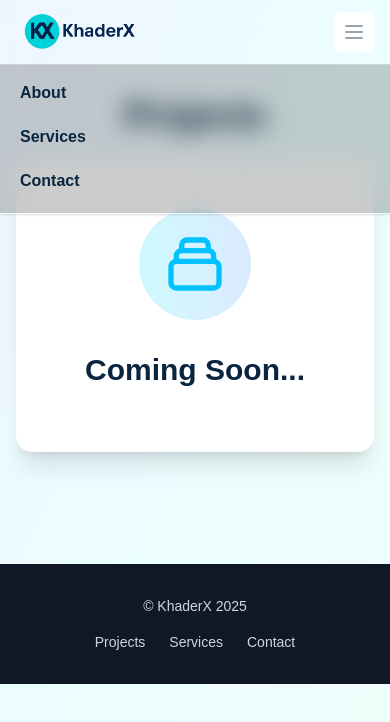
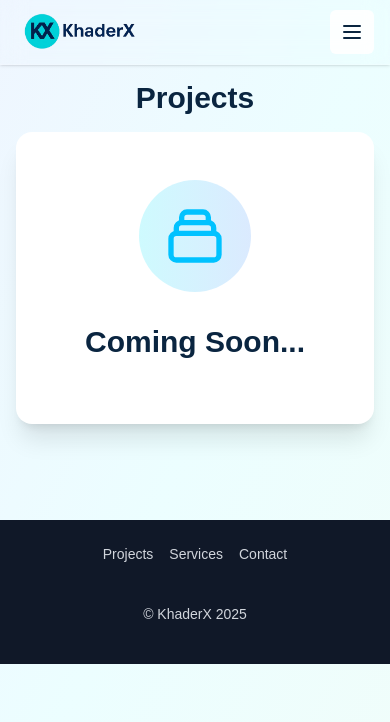
Before and after one commit to KhaderX-com/khaderx-site, a Next.js app: page /projects in a window 390 px wide. Shown: the top 722 px of the page. Built offline with nearby package versions, Linux system fonts and the light colour scheme.

Commit message:
Refactor code structure for improved readability and maintainability

```diff
--- a/src/app/contact/page.tsx
+++ b/src/app/contact/page.tsx
@@ -6,10 +6,10 @@ export default function Contact() {
         <div className="min-h-screen bg-gradient-to-br from-blue-50 via-cyan-50 to-teal-50">
             <Navbar />
 
-            <main className="container mx-auto px-4 py-12 pt-24 max-w-6xl">
+            <main className="container mx-auto px-4 sm:px-6 lg:px-8 py-8 sm:py-12 pt-20 sm:pt-24 max-w-6xl">
                 {/* Header Section */}
                 <div className="text-center mb-12">
-                    <h1 className="text-4xl md:text-5xl font-bold text-[#0A2540] mb-4">
+                    <h1 className="text-3xl sm:text-4xl md:text-5xl font-bold text-[#0A2540] mb-4">
                         Contact & About
                     </h1>
                     <p className="text-lg text-gray-600 max-w-2xl mx-auto mb-8">
--- a/src/app/globals.css
+++ b/src/app/globals.css
@@ -3,9 +3,6 @@
 :root {
   --background: #ffffff;
   --foreground: #171717;
-}
-
-@theme inline {
   --color-background: var(--background);
   --color-foreground: var(--foreground);
   --font-sans: var(--font-geist-sans);
@@ -39,13 +36,43 @@ img {
   zoom: 1 !important;
 }
 
-/* Hero background without zoom/scaling */
+/* Hero background without zoom/scaling - mobile-friendly */
 .hero-background {
   background-image: url('/images/hero/hero-airplane-cyan.png');
   background-size: cover;
   background-position: center center;
   background-repeat: no-repeat;
-  background-attachment: fixed;
+  /* Remove fixed attachment for mobile compatibility */
+  background-attachment: scroll;
   image-rendering: -webkit-optimize-contrast;
   image-rendering: auto;
 }
+
+/* Fixed attachment only on larger screens */
+@media (min-width: 768px) {
+  .hero-background {
+    background-attachment: fixed;
+  }
+}
+
+/* Ensure smooth scrolling on mobile */
+@media (max-width: 767px) {
+  html {
+    scroll-behavior: smooth;
+  }
+
+  /* Prevent horizontal overflow */
+  body {
+    overflow-x: hidden;
+  }
+}
+
+/* Touch-friendly tap targets */
+@media (max-width: 768px) {
+
+  button,
+  a {
+    min-height: 44px;
+    min-width: 44px;
+  }
+}
--- a/src/app/projects/page.tsx
+++ b/src/app/projects/page.tsx
@@ -6,10 +6,10 @@ export default function Projects() {
         <div className="min-h-screen bg-gradient-to-br from-blue-50 via-cyan-50 to-teal-50">
             <Navbar />
 
-            <main className="container mx-auto px-4 py-12 pt-24 max-w-4xl">
+            <main className="container mx-auto px-4 sm:px-6 lg:px-8 py-8 sm:py-12 pt-20 sm:pt-24 max-w-4xl">
                 {/* Header Section */}
                 <div className="text-center mb-16">
-                    <h1 className="text-4xl md:text-5xl font-bold text-[#0A2540] mb-6">
+                    <h1 className="text-3xl sm:text-4xl md:text-5xl font-bold text-[#0A2540] mb-4 sm:mb-6">
                         Projects
                     </h1>
 
--- a/src/app/services/page.tsx
+++ b/src/app/services/page.tsx
@@ -6,10 +6,10 @@ export default function Services() {
         <div className="min-h-screen bg-gradient-to-br from-blue-50 via-cyan-50 to-teal-50">
             <Navbar />
 
-            <main className="container mx-auto px-4 py-12 pt-24 max-w-4xl">
+            <main className="container mx-auto px-4 sm:px-6 lg:px-8 py-8 sm:py-12 pt-20 sm:pt-24 max-w-4xl">
                 {/* Header Section */}
                 <div className="text-center mb-16">
-                    <h1 className="text-4xl md:text-5xl font-bold text-[#0A2540] mb-6">
+                    <h1 className="text-3xl sm:text-4xl md:text-5xl font-bold text-[#0A2540] mb-4 sm:mb-6">
                         Services
                     </h1>
 
--- a/src/components/Footer.tsx
+++ b/src/components/Footer.tsx
@@ -7,30 +7,30 @@ interface FooterProps {
 export default function Footer({ className = '' }: FooterProps) {
     return (
         <footer className={`bg-gray-900 text-white ${className}`}>
-            <div className="max-w-7xl mx-auto px-4 sm:px-6 lg:px-8 py-8">
-                <div className="flex flex-col md:flex-row justify-between items-center space-y-4 md:space-y-0">
+            <div className="max-w-7xl mx-auto px-4 sm:px-6 lg:px-8 py-6 sm:py-8">
+                <div className="flex flex-col sm:flex-row justify-between items-center space-y-4 sm:space-y-0 gap-4">
                     {/* Copyright */}
-                    <div className="text-sm text-gray-300">
+                    <div className="text-sm sm:text-base text-gray-300 order-2 sm:order-1">
                         © KhaderX 2025
                     </div>
 
                     {/* Navigation Links */}
-                    <div className="flex space-x-6">
+                    <div className="flex flex-wrap justify-center sm:justify-end gap-4 sm:gap-6 order-1 sm:order-2">
                         <Link
                             href="/projects"
-                            className="text-gray-300 hover:text-white text-sm font-medium transition-colors duration-200"
+                            className="text-gray-300 hover:text-white text-sm sm:text-base font-medium transition-colors duration-200 hover:underline underline-offset-4"
                         >
                             Projects
                         </Link>
                         <Link
                             href="/services"
-                            className="text-gray-300 hover:text-white text-sm font-medium transition-colors duration-200"
+                            className="text-gray-300 hover:text-white text-sm sm:text-base font-medium transition-colors duration-200 hover:underline underline-offset-4"
                         >
                             Services
                         </Link>
                         <Link
                             href="/contact"
-                            className="text-gray-300 hover:text-white text-sm font-medium transition-colors duration-200"
+                            className="text-gray-300 hover:text-white text-sm sm:text-base font-medium transition-colors duration-200 hover:underline underline-offset-4"
                         >
                             Contact
                         </Link>
--- a/src/components/Navbar.tsx
+++ b/src/components/Navbar.tsx
@@ -1,11 +1,19 @@
+'use client';
+
 import Image from 'next/image';
 import Link from 'next/link';
+import { useState } from 'react';
 
 interface NavbarProps {
     className?: string;
 }
 
 export default function Navbar({ className = '' }: NavbarProps) {
+    const [isMenuOpen, setIsMenuOpen] = useState(false);
+
+    const toggleMenu = () => {
+        setIsMenuOpen(!isMenuOpen);
+    };
     return (
         <nav className={`fixed top-0 left-0 w-full bg-transparent backdrop-blur-md shadow-sm border-b border-white/20 z-50 ${className}`}>
             <div className="max-w-7xl mx-auto px-4 sm:px-6 lg:px-8">
@@ -52,8 +60,9 @@ export default function Navbar({ className = '' }: NavbarProps) {
                     <div className="md:hidden">
                         <button
                             type="button"
-                            className="bg-white rounded-md p-2 inline-flex items-center justify-center text-gray-400 hover:text-gray-500 hover:bg-gray-100 focus:outline-none focus:ring-2 focus:ring-inset focus:ring-blue-500"
-                            aria-expanded="false"
+                            onClick={toggleMenu}
+                            className="bg-white/90 backdrop-blur-sm rounded-md p-2 inline-flex items-center justify-center text-[#0A2540] hover:text-[#00C2FF] hover:bg-white transition-colors duration-200 focus:outline-none focus:ring-2 focus:ring-inset focus:ring-blue-500"
+                            {...(isMenuOpen && { 'aria-expanded': true })}
                         >
                             <span className="sr-only">Open main menu</span>
                             {/* Hamburger icon */}
@@ -69,7 +78,7 @@ export default function Navbar({ className = '' }: NavbarProps) {
                                     strokeLinecap="round"
                                     strokeLinejoin="round"
                                     strokeWidth={2}
-                                    d="M4 6h16M4 12h16M4 18h16"
+                                    d={isMenuOpen ? "M6 18L18 6M6 6l12 12" : "M4 6h16M4 12h16M4 18h16"}
                                 />
                             </svg>
                         </button>
@@ -78,28 +87,33 @@ export default function Navbar({ className = '' }: NavbarProps) {
             </div>
 
             {/* Mobile menu, show/hide based on menu state */}
+            {isMenuOpen && (
                 <div className="md:hidden">
-                <div className="px-2 pt-2 pb-3 space-y-1 sm:px-3 bg-black/20 backdrop-blur-md border-t border-white/20">
+                    <div className="px-2 pt-2 pb-3 space-y-1 sm:px-3 bg-white/95 backdrop-blur-md border-t border-gray-200 shadow-lg">
                         <Link
-                        href="/about"
-                        className="text-[#0A2540] hover:text-[#00C2FF] block px-3 py-2 text-base font-bold transition-colors duration-200"
+                            href="/projects"
+                            className="text-[#0A2540] hover:text-[#00C2FF] block px-3 py-3 text-base font-bold transition-colors duration-200 rounded-md hover:bg-gray-50"
+                            onClick={() => setIsMenuOpen(false)}
                         >
-                        About
+                            Projects
                         </Link>
                         <Link
                             href="/services"
-                        className="text-[#0A2540] hover:text-[#00C2FF] block px-3 py-2 text-base font-bold transition-colors duration-200"
+                            className="text-[#0A2540] hover:text-[#00C2FF] block px-3 py-3 text-base font-bold transition-colors duration-200 rounded-md hover:bg-gray-50"
+                            onClick={() => setIsMenuOpen(false)}
                         >
                             Services
                         </Link>
                         <Link
                             href="/contact"
-                        className="text-[#0A2540] hover:text-[#00C2FF] block px-3 py-2 text-base font-bold transition-colors duration-200"
+                            className="text-[#0A2540] hover:text-[#00C2FF] block px-3 py-3 text-base font-bold transition-colors duration-200 rounded-md hover:bg-gray-50"
+                            onClick={() => setIsMenuOpen(false)}
                         >
                             Contact
                         </Link>
                     </div>
                 </div>
+            )}
         </nav>
     );
 }
```
Also changed, not shown: src/components/Hero.tsx (+14 -10 lines), public/images/logo/logo-3-removebg-preview2.png (added), 1 other file (tests, documents, lock files or other folders). Lines whose indentation alone changed are shown as unchanged.
